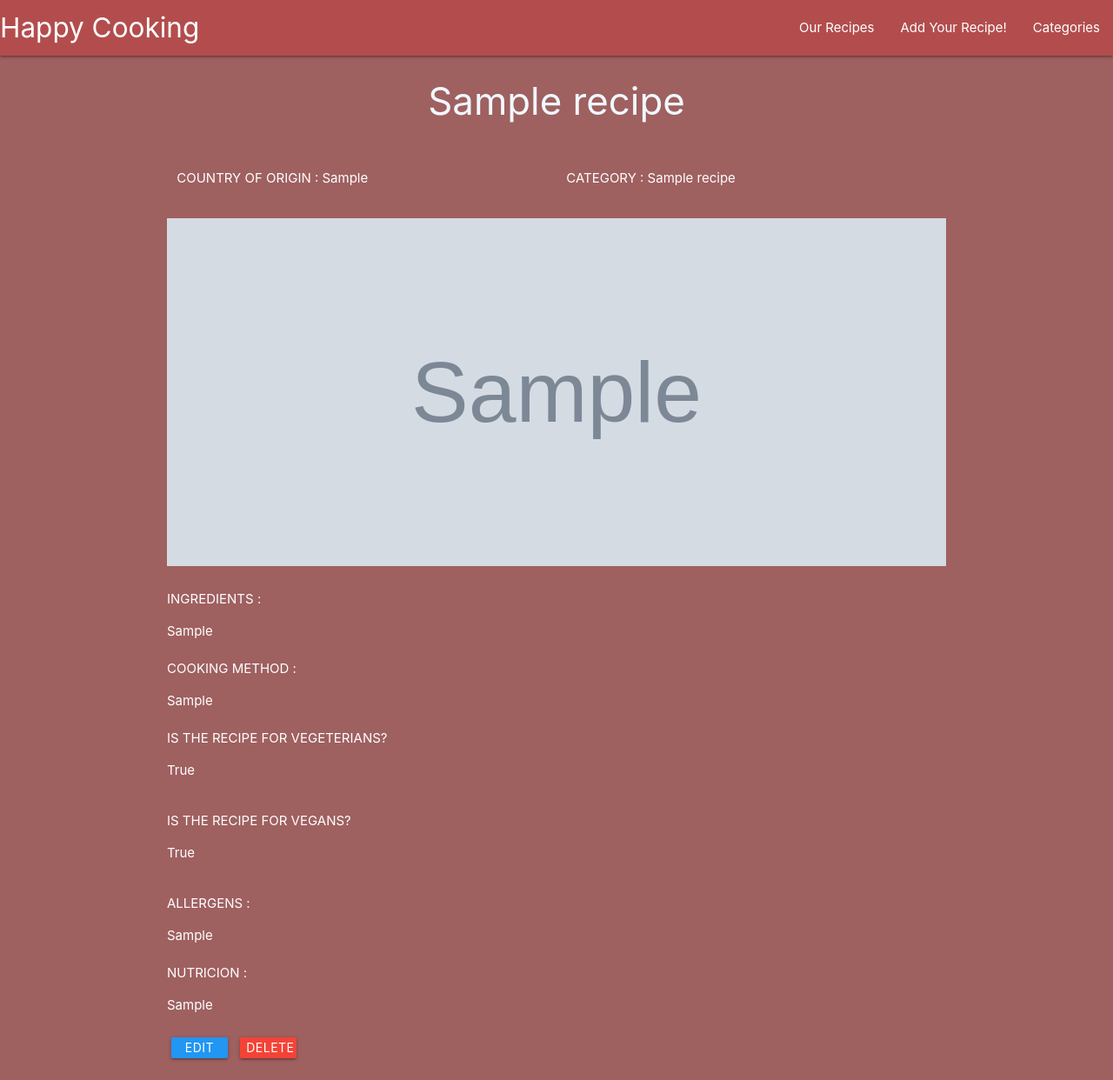
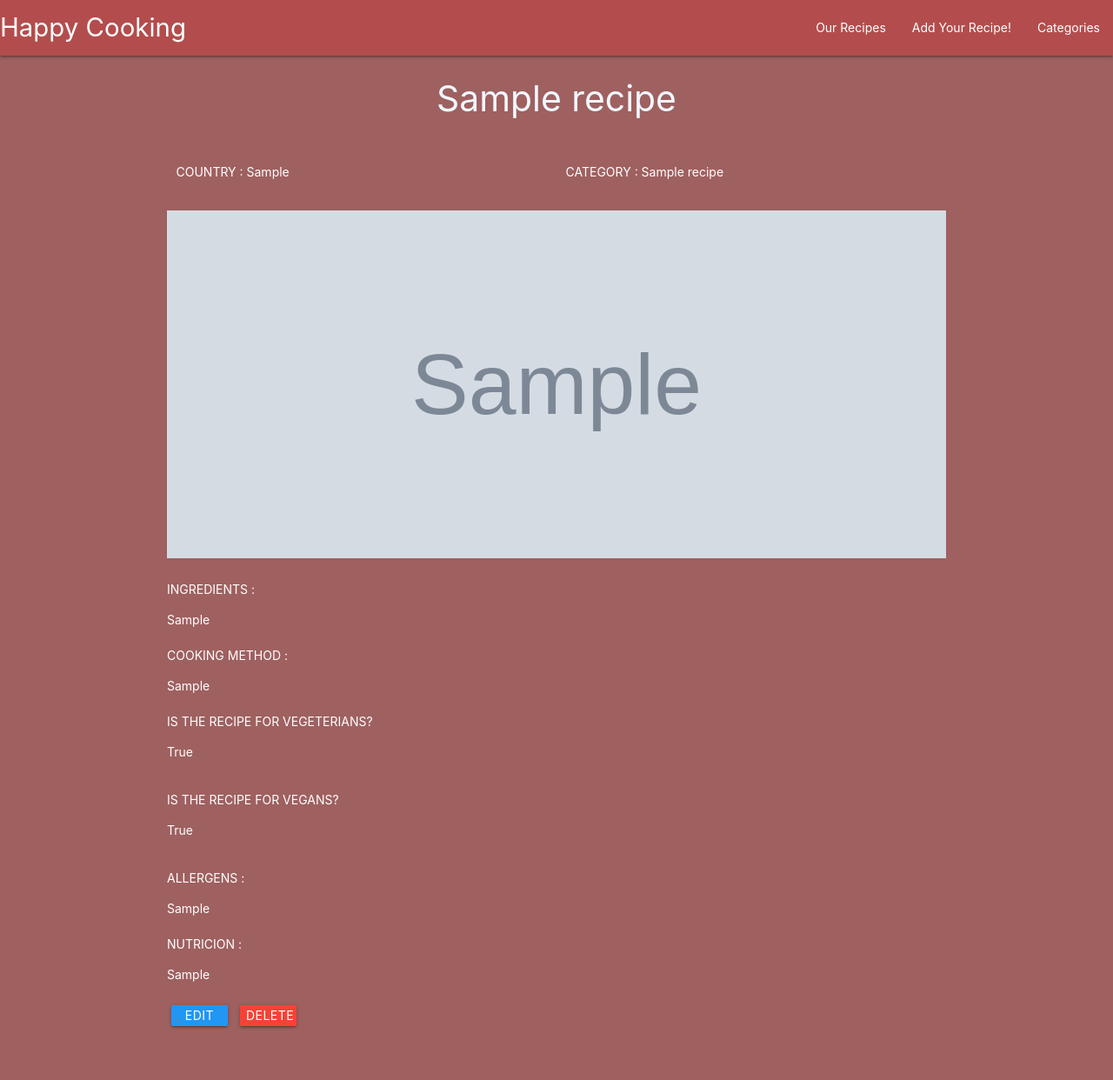
Before and after one commit to Bumper0417/Milestone-project-3-Python, a Flask app: template templates/view_recipe.html in a window 1280 px wide. Shown: the whole page at 87% size. After the commit the page ends 1183 px from the top, so only its background shows below. Run offline with Flask 2, Linux system fonts and the light colour scheme; the template is opened without the code that fills it: most values are stand-ins (such as "Sample title", 1, 10 or a date in 2020); grey boxes marked "Sample" are stand-in pictures; some libraries are stand-ins or nearby versions.

Commit message:
Added comments in style.css and app.py files

```diff
--- a/static/css/style.css
+++ b/static/css/style.css
@@ -1,3 +1,5 @@
+/*--------Buttons--------*/
+
 .btn_small{
     height:24px;
     width:65px;
@@ -7,15 +9,20 @@
     text-align: center;
 }
 
+.recipe_header {
+    color:black;
+    margin-top: 5px;
+    flex:1;
+}
+
+/*--------Filter Button--------*/
 .waves-effect{
     overflow-x: unset;
     overflow-y: unset;
 }
 
-.recipe_header {
-    margin-top: 5px;
-    flex:1;
-}
+/*--------Navigation--------*/
+
 
 .nav-wrapper{
     background-color: #b34d4d;
@@ -34,9 +41,7 @@ h2, h3, h4{
     text-align: center;
 }
 
-.recipe_header{
-    color:black;
-}
+/*-------View Recipe Styling------*/
 
 img {
     width:100%;
@@ -53,9 +58,20 @@ img {
     align-items: center;
 }
 
+.row .col.s6{
+    width:40;
+}
+
+/*-------Media Queries------*/
+
 @media only screen and (max-width: 992px){
     nav .brand-logo {
         width:100%;
         text-align: center;
     }
 }
+@media only screen and (min-width: 0){
+    html {
+    font-size: 14px;
+    }
+}
--- a/templates/view_recipe.html
+++ b/templates/view_recipe.html
@@ -6,10 +6,12 @@
     </div>
     <div class="row">
         <div class="col s6 heading">
-            <p>COUNTRY OF ORIGIN : {{recipe.recipe_country_of_origin}}</p>
+            <p>COUNTRY : {{recipe.recipe_country_of_origin}}</p>
+
         </div>
         <div class="col s6 heading">
             <p>CATEGORY : {{recipe.category_name}}</p>
+
         </div>
     </div>
     <div class="row">
```
Also changed, not shown: app.py (+19 -2 lines).
